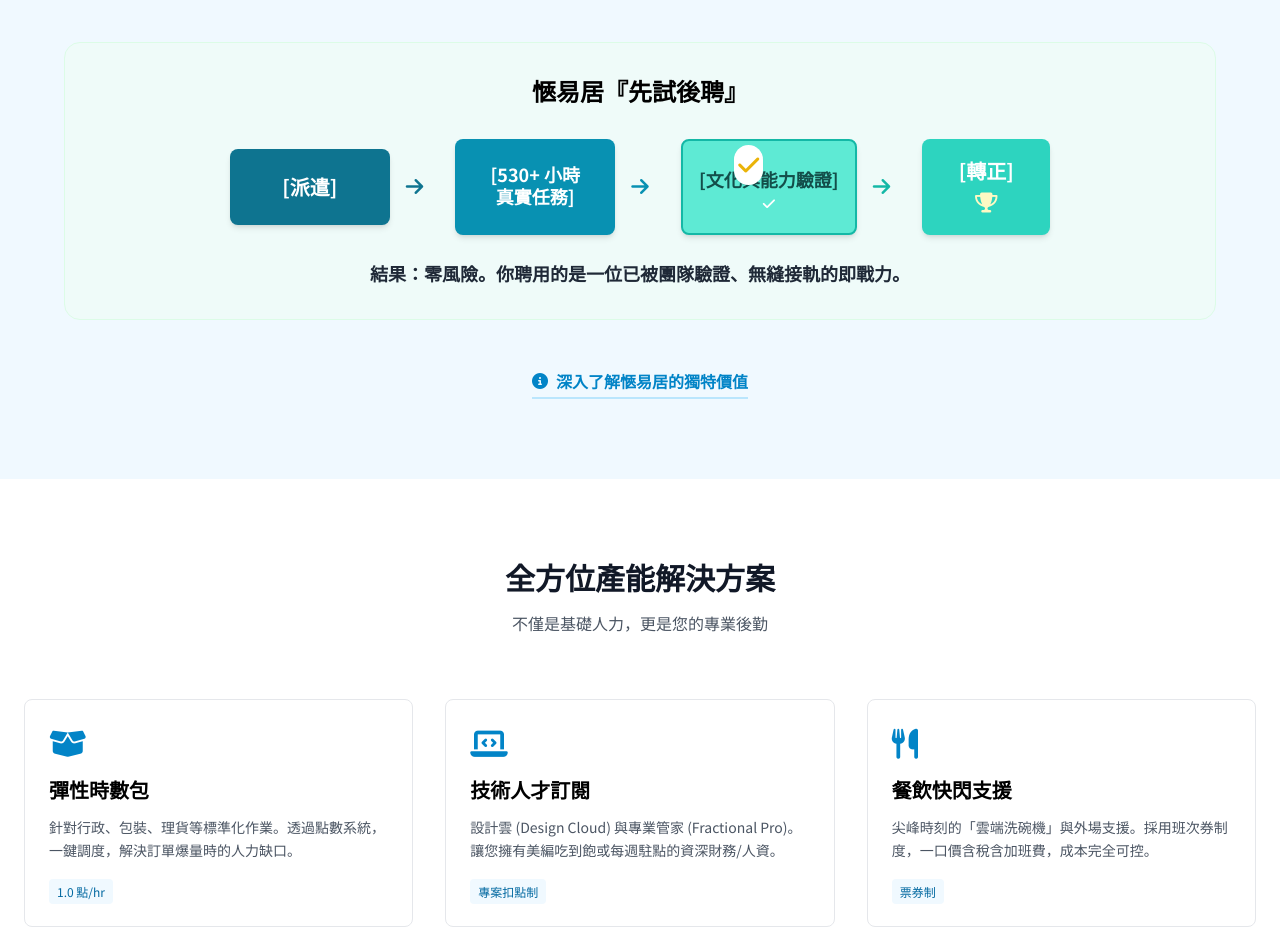
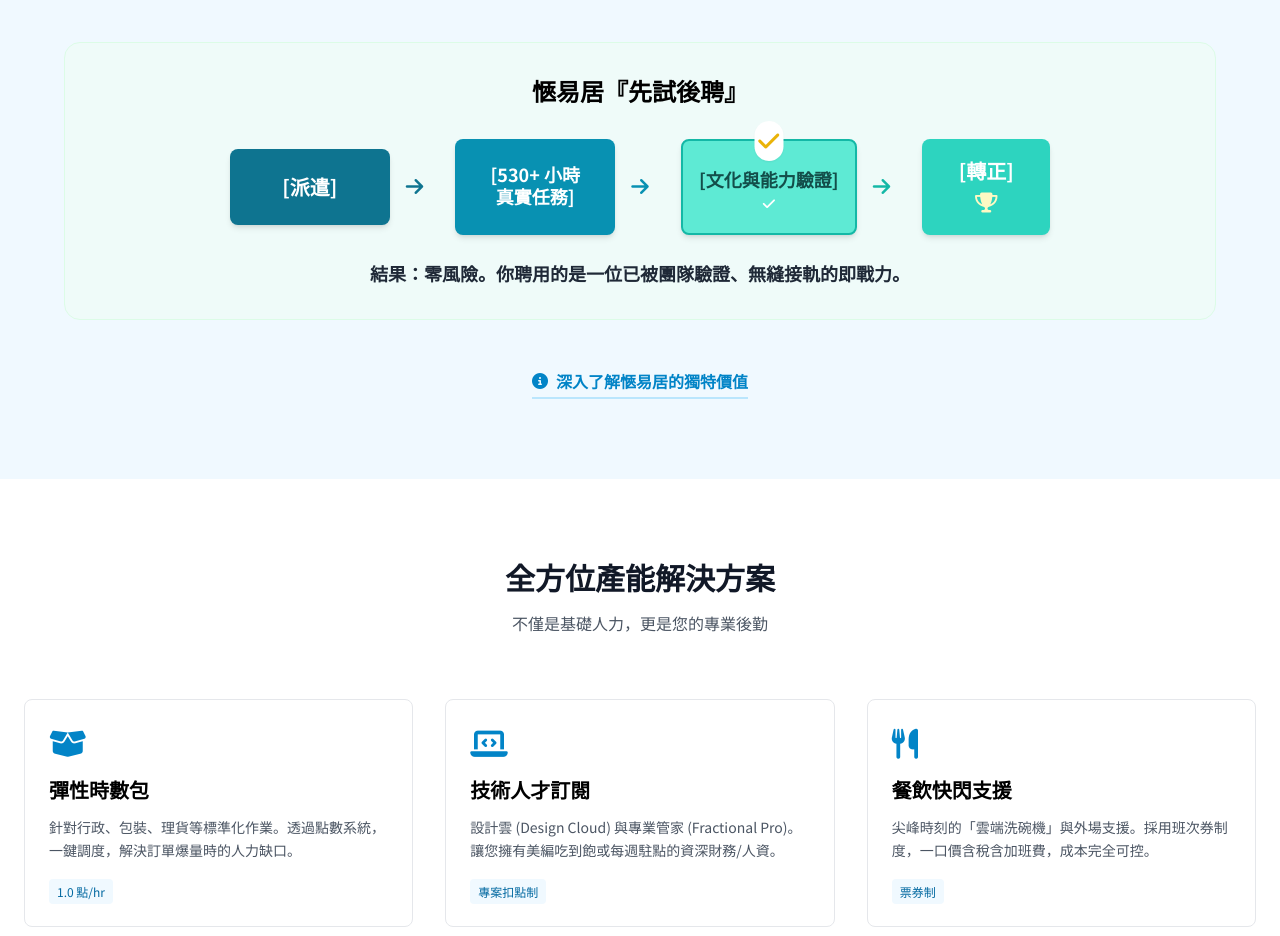
Before and after one commit to chentony882266/doclick, a React (Vite) app: page /business in a window 1280 px wide. Shown: the part 1200-2136 px from the top of the page. Built offline with nearby package versions, Linux system fonts and the light colour scheme.

Commit message:
style: fix checkmark overlapping text in business page

```diff
--- a/src/components/BusinessPage.jsx
+++ b/src/components/BusinessPage.jsx
@@ -134,8 +134,8 @@ const BusinessPage = ({ onBack }) => {
                                     <i className="fas fa-arrow-right text-[#0891b2] text-xl mx-2 md:mx-4"></i>
                                 </div>
                                 <div className="flex items-center">
-                                    <div className="bg-[#5eead4] text-[#134e4a] font-bold py-3 px-2 rounded-lg shadow-md w-44 text-center flex flex-col items-center justify-center h-24 border-2 border-[#14b8a6]">
-                                        <i className="fas fa-check text-yellow-500 text-2xl mb-1 absolute -mt-10 mr-10 shadow-sm bg-white rounded-full p-1"></i>
+                                    <div className="relative bg-[#5eead4] text-[#134e4a] font-bold py-3 px-2 rounded-lg shadow-md w-44 text-center flex flex-col items-center justify-center h-24 border-2 border-[#14b8a6]">
+                                        <i className="fas fa-check text-yellow-500 text-2xl absolute -top-5 left-1/2 transform -translate-x-1/2 shadow-sm bg-white rounded-full p-1"></i>
                                         <div className="text-lg leading-tight mb-1 mt-2">[文化與能力驗證]</div>
                                         <i className="fas fa-check text-white text-sm"></i>
                                     </div>
```
